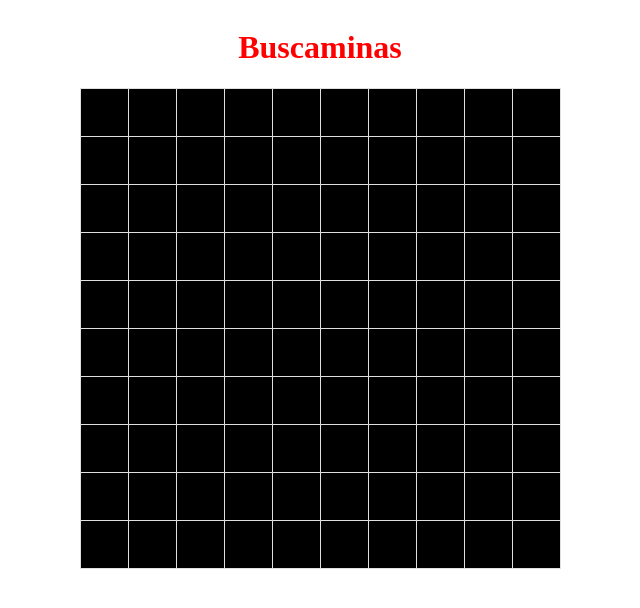
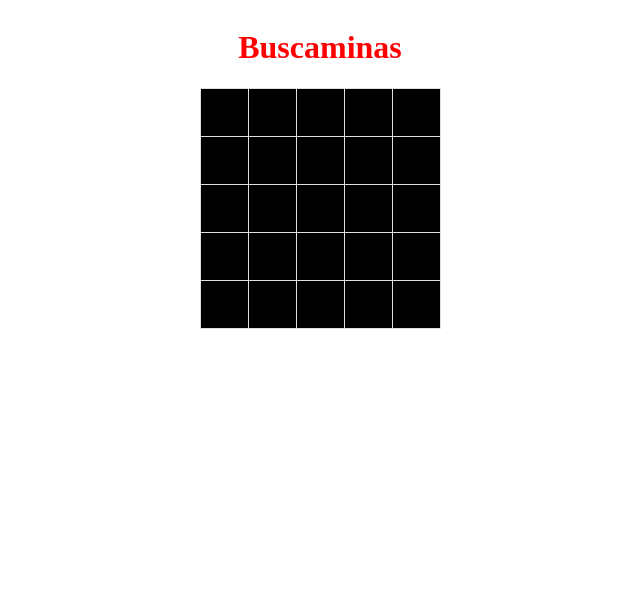
Before and after one commit to franprince/buscaminas, a Next.js app: page / in a window 1280 px wide. Shown: the top 608 px of the page, without its empty margins (320-960 px from the left). Built offline with nearby package versions, Linux system fonts and the light colour scheme.

Commit message:
Agrega función para mostrar todo el tablero

```diff
--- a/components/Board/Board.tsx
+++ b/components/Board/Board.tsx
@@ -5,6 +5,8 @@ import createNewBoard from '../../utils/createNewBoard'
 import placeBombs from '../../utils/placeBombs'
 import Square from '../Square'
 import {BoardLayout, Container, Titulo, Wrapper} from './Styled'
+import revealTiles from '../../utils/revealTiles'
+import revealAllTiles from '../../utils/revealAllTiles'
 
 type Props = {
   boardWidth: number
@@ -35,34 +37,12 @@ const Board: React.FunctionComponent<Props> = ({
         boardWithMines[x][y].value = value
       })
     })
-    setBoard(boardWithMines)
+
+    setBoard([...boardWithMines])
   }, [boardWidth, boardHeight])
-  const handleClick = (
-    isBomb: boolean,
-    clicked: boolean,
-    y: number,
-    x: number,
-    value: number,
-    neighbours: {y: number; x: number}[],
-  ) => {
-    const updatedBoard = board
-    if (clicked) {
-      return
-    } else if (isBomb) {
-      alert('Perdistesssss')
-      updatedBoard[y][x].clicked = true
-      setBoard([...updatedBoard])
-    } else if (value === 0) {
-      updatedBoard[y][x].clicked = true
-      neighbours.map(coordinates => {
-        const {y, x} = coordinates
-        updatedBoard[y][x].clicked = true
-      })
-      setBoard([...updatedBoard])
-    } else {
-      board[y][x].clicked = true
-      setBoard([...updatedBoard])
-    }
+  const handleClick = (y: number, x: number) => {
+    const updatedBoard = revealTiles(board, y, x)
+    setBoard([...updatedBoard])
   }
   return (
     <Container>
@@ -87,7 +67,6 @@ const Board: React.FunctionComponent<Props> = ({
                     x={x}
                     y={y}
                     isBomb={square.isBomb}
-                    neighbours={square.neighbours}
                     handleClick={handleClick}
                     value={square.value}
                     key={`${y},${x}`}
--- a/components/Square.tsx
+++ b/components/Square.tsx
@@ -8,15 +8,7 @@ type SquareProps = {
   clicked: boolean
   x: number
   y: number
-  neighbours: {y: number; x: number}[]
-  handleClick: (
-    isBomb: boolean,
-    clicked: boolean,
-    y: number,
-    x: number,
-    value: number,
-    neighbours: {y: number; x: number}[],
-  ) => void
+  handleClick: (y: number, x: number) => void
 }
 
 type StyledProps = {
@@ -51,17 +43,16 @@ const Square: React.FunctionComponent<SquareProps> = ({
   y,
   x,
   value,
-  neighbours,
 }: SquareProps) => {
   return (
     <SquareContainer
       value={value}
       clicked={clicked}
-      onClick={() => handleClick(isBomb, clicked, y, x, value, neighbours)}
+      onClick={() => handleClick(y, x)}
     >
-      <p data-testid="cuadrito">
+      <div data-testid="cuadrito">
         {clicked ? isBomb ? <Explotion /> : value === 0 ? '' : value : ''}
-      </p>
+      </div>
     </SquareContainer>
   )
 }
--- a/pages/index.tsx
+++ b/pages/index.tsx
@@ -2,7 +2,7 @@ import React from 'react'
 import Board from '../components/Board/Board'
 
 const App: React.FC = () => {
-  return <Board boardHeight={10} boardWidth={10} />
+  return <Board boardHeight={5} boardWidth={5} />
 }
 
 export default App
--- a/utils/createNewBoard.ts
+++ b/utils/createNewBoard.ts
@@ -1,4 +1,4 @@
-export interface squareObject {
+export interface tileObject {
   isBomb: boolean
   clicked: boolean
   value: number
@@ -6,10 +6,11 @@ export interface squareObject {
   flagged: boolean
   neighbours: {y: number; x: number}[]
 }
+
 const createNewBoard = (
   boardHeight: number,
   boardWidth: number,
-): squareObject[][] => {
+): tileObject[][] => {
   const board = Array.from({length: boardHeight}, () => {
     return new Array(boardWidth).fill(0).map(() => ({
       isBomb: false,
--- a/utils/getNeighbours.ts
+++ b/utils/getNeighbours.ts
@@ -1,9 +1,9 @@
 //No funciona bien cuando el tablero no es cuadrado
 
-import {squareObject} from './createNewBoard'
+import {tileObject} from './createNewBoard'
 
 const getNeighbours = (
-  board: squareObject[][],
+  board: tileObject[][],
   x: number,
   y: number,
 ): {y: number; x: number}[] => {
--- a/utils/placeBombs.ts
+++ b/utils/placeBombs.ts
@@ -1,11 +1,11 @@
-import {squareObject} from './createNewBoard'
+import {tileObject} from './createNewBoard'
 
 const placeBombs = (
-  board: squareObject[][],
+  board: tileObject[][],
   bombs: number,
   boardWidth: number,
   boardHeight: number,
-): squareObject[][] => {
+): tileObject[][] => {
   const getNumber = (min: number, max: number) =>
     Math.floor(Math.random() * (max - min)) + min
   const getRandomCoords = () => ({
--- /dev/null
+++ b/utils/revealAllTiles.ts
@@ -0,0 +1,12 @@
+import {tileObject} from './createNewBoard'
+
+const revealAllTiles = (board: tileObject[][]): tileObject[][] => {
+  const updatedBoard = board
+  updatedBoard.map((column, y) => {
+    column.map((item, x) => {
+      board[x][y].clicked = true
+    })
+  })
+  return updatedBoard
+}
+export default revealAllTiles
--- /dev/null
+++ b/utils/revealTiles.ts
@@ -0,0 +1,27 @@
+import {tileObject} from './createNewBoard'
+
+const revealTiles = (
+  board: tileObject[][],
+  y: number,
+  x: number,
+): tileObject[][] => {
+  const newBoard = board
+  const currentSquare = newBoard[y][x]
+  if (currentSquare.clicked) {
+    return
+  } else if (currentSquare.isBomb) {
+    newBoard[y][x].clicked = true
+    alert('Perdistesssss')
+    return newBoard
+  } else if (currentSquare.value !== 0) {
+    newBoard[y][x].clicked = true
+    return newBoard
+  } else {
+    newBoard[y][x].clicked = true
+    currentSquare.neighbours.map(coordinates => {
+      return revealTiles(newBoard, coordinates.y, coordinates.x)
+    })
+  }
+  return newBoard
+}
+export default revealTiles
```
Also changed, not shown: setupTests.js (deleted, +0 -1 lines), 2 other files (tests, documents, lock files or other folders).
